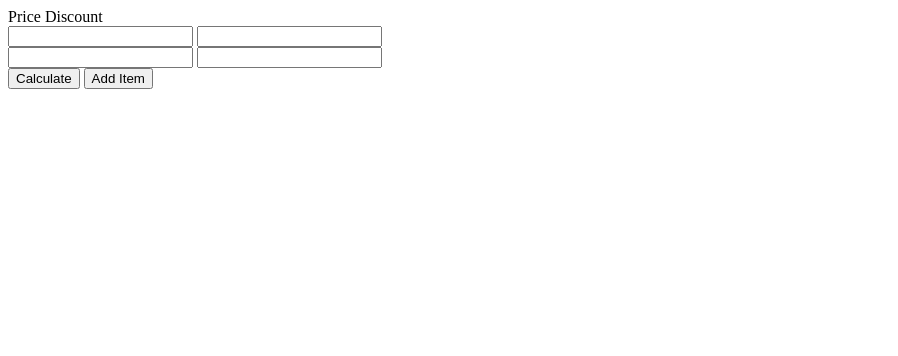
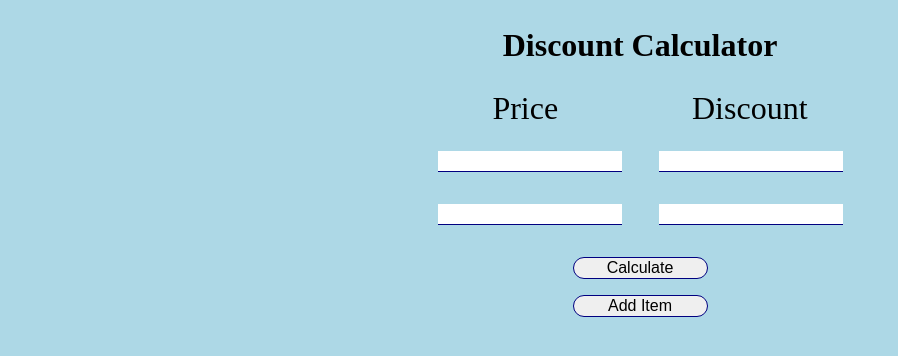
Before and after one commit to juliovquevedo/price, a plain HTML site: page index.html in a window 1280 px wide. Shown: the whole page, without its empty margins (0-898 px from the left). Drawn offline with Linux system fonts and the light colour scheme.

Commit message:
Added style to the form

```diff
--- a/index.html
+++ b/index.html
@@ -3,15 +3,17 @@
     <head>
         <meta charset="utf-8"/>
         <title>Compare Price</title>
+        <link type="text/css" rel="stylesheet" href="style.css">
     </head>
     <body>
+        <h2>Discount Calculator</h2>
         <form>
-            <label>Price</label>
-            <label>Discount</label><br>
-            <input type="number" name="price1">
-            <input type="number" name="discount1"><br>
-            <input type="number" name="price2">
-            <input type="number" name="discount2"><br>
+            <label >Price</label>
+            <label >Discount</label><br>
+            <input class="left" type="number" name="price1">
+            <input class="right" type="number" name="discount1"><br>
+            <input class="left" type="number" name="price2">
+            <input class="right" type="number" name="discount2"><br>
             <input type="button" value="Calculate">
             <input type="button" value="Add Item">
         </form>
--- /dev/null
+++ b/style.css
@@ -0,0 +1,57 @@
+:root {
+    box-sizing: border-box;
+}
+
+body {
+    background-color: lightblue;
+}
+
+h2 {
+    text-align: center;
+    font-size: 2rem;
+}
+
+form {
+    width: 100%;
+    max-width: 450px;
+    margin: 0 auto;
+}
+
+label {
+    display: inline-block;
+    width: 49%;
+    text-align: center;
+    font-size: 2rem;
+    margin-bottom: 1.5rem;
+}
+
+.left {
+    float: left;
+    margin-left: 5%;
+}
+
+.right {
+    float: right;
+    margin-right: 5%;
+}
+
+.left, .right {
+    width: 40%;
+/*    margin-top: 1rem;*/
+    margin-bottom: 2rem;
+}
+
+input {
+    border: none;
+    border-bottom: 1px solid navy;
+    font-size: 1rem;
+    text-align: center;
+}
+
+input[type="button"] {
+    border: 1px solid navy;
+    border-radius: 1rem;
+    display: block;
+    width: 30%;
+    margin: 1rem auto;
+}
```
